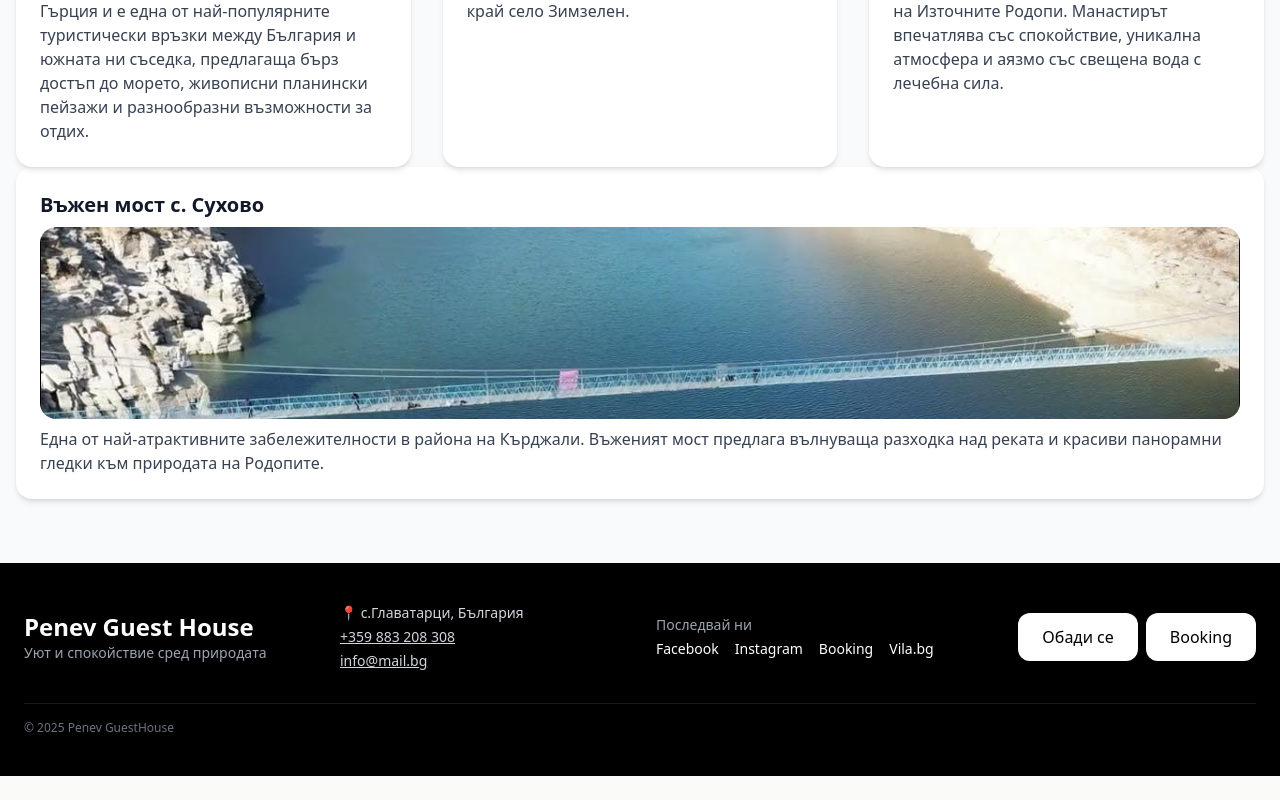
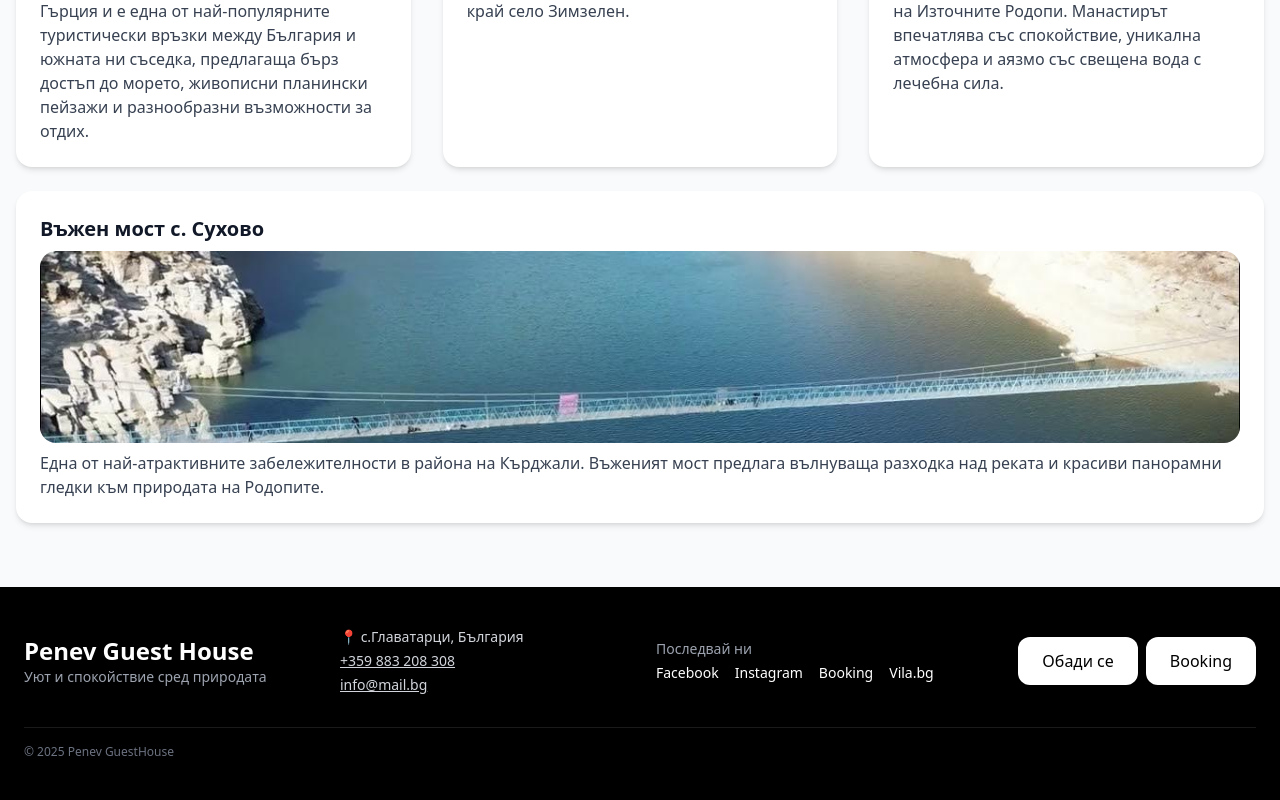
Before and after one commit to G-Stoychev/penevGuestHouse, a React (Vite) app: page / in a window 1280 px wide. Shown: the part 2734-3534 px from the top of the page. Before the commit the page ends 3510 px from the top, so only its background shows below. Built offline with nearby package versions, Linux system fonts and the light colour scheme.

Commit message:
some css changes

```diff
--- a/src/componets/AboutVillage.jsx
+++ b/src/componets/AboutVillage.jsx
@@ -82,6 +82,7 @@ export default function AboutVillage() {
                         }
                     />
                 </div>
+                <div className="mt-6">
                     <AttractionCard
                         title={"Въжен мост с. Сухово"}
                         img={"/images/attractions/vyjen-most-2.jpg"}
@@ -89,6 +90,7 @@ export default function AboutVillage() {
                             " Една от най-атрактивните забележителности в района на Кърджали. Въженият мост предлага вълнуваща разходка над реката и красиви панорамни гледки към природата на Родопите."
                         }
                     />
+                </div>
             </section>
         </>
     );
```
Lines whose indentation alone changed are shown as unchanged.
